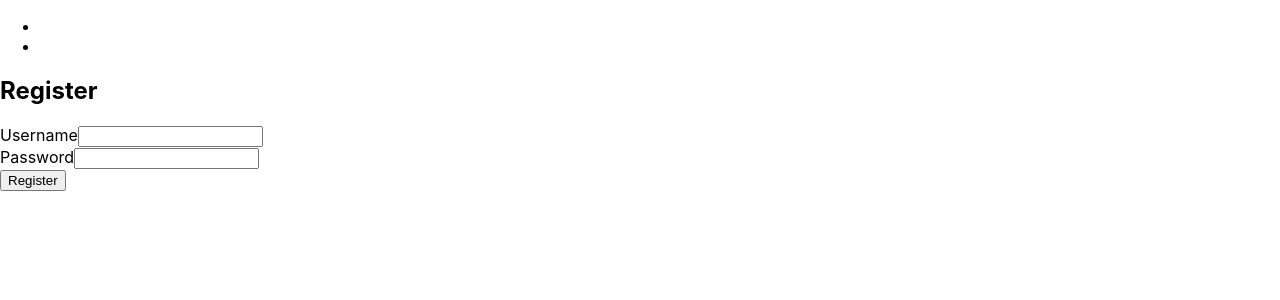
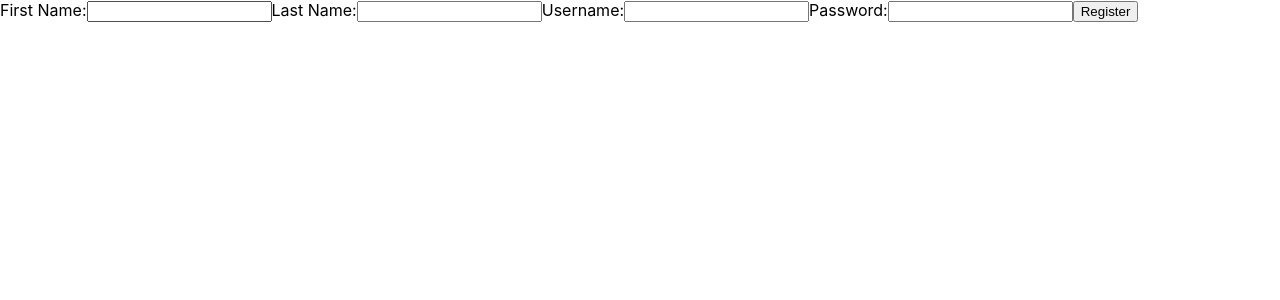
Before and after one commit to byfad51/e-commerce-team-project, a React (Create React App) app in the folder ui/e-commerce/: page /register in a window 1280 px wide. Shown: the top 300 px of the page. Built offline with nearby package versions, Linux system fonts and the light colour scheme; the HTML template or start-up script is replaced by a standard one.

Commit message:
register

```diff
--- a/ui/e-commerce/src/App.js
+++ b/ui/e-commerce/src/App.js
@@ -1,35 +1,16 @@
-import React from 'react';
-import { Login, Register } from './components/auth.js';
-import {
-  BrowserRouter,
-  Routes,
-  Route,
-  Link
-} from "react-router-dom";
+import { BrowserRouter as Router, Routes, Route } from "react-router-dom";
+import Home from "./components/Home";
+import Register from "./components/Register";
 
-const App = () => {
+function App() {
   return (
-      <div className="App">
-        <nav>
-          <ul>
-            <li>
-            </li>
-            <li>
-
-            </li>
-          </ul>
-        </nav>
-        <BrowserRouter>
-        <Routes>
-        <Route path="/" element={<Register />} />
+    <Router>
+      <Routes>
+        <Route path="/" element={<Home />} />
         <Route path="/register" element={<Register />} />
-        <Route path="/login" element={<Login />} />
-
       </Routes>
-    </BrowserRouter>
-      </div>
-
+    </Router>
   );
-};
+}
 
 export default App;
--- /dev/null
+++ b/ui/e-commerce/src/components/Home.jsx
@@ -0,0 +1,5 @@
+function Home() {
+    return <h1>Welcome to my homepage!</h1>;
+  }
+
+  export default Home;
--- /dev/null
+++ b/ui/e-commerce/src/components/Register.jsx
@@ -0,0 +1,73 @@
+import React, { useState } from "react";
+
+function Register() {
+  const [firstName, setFirstName] = useState("");
+  const [lastName, setLastName] = useState("");
+  const [username, setUsername] = useState("");
+  const [password, setPassword] = useState("");
+
+  const handleSubmit = async (event) => {
+    event.preventDefault();
+    const user = {
+      firstName: firstName,
+      lastName: lastName,
+      username: username,
+      password: password,
+    };
+    try {
+      const response = await fetch("/api/register", {
+        method: "POST",
+        headers: {
+          "Content-Type": "application/json"
+        },
+        body: JSON.stringify(user)
+      });
+      //const data = await response.json();
+      const data = await JSON.stringify(user);
+      console.log(user);
+      console.log(data);
+    } catch (error) {
+      console.error(error);
+    }
+  };
+
+  return (
+    <form onSubmit={handleSubmit}>
+      <label>
+        First Name:
+        <input
+          type="text"
+          value={firstName}
+          onChange={(event) => setFirstName(event.target.value)}
+        />
+      </label>
+      <label>
+        Last Name:
+        <input
+          type="text"
+          value={lastName}
+          onChange={(event) => setLastName(event.target.value)}
+        />
+      </label>
+      <label>
+        Username:
+        <input
+          type="text"
+          value={username}
+          onChange={(event) => setUsername(event.target.value)}
+        />
+      </label>
+      <label>
+        Password:
+        <input
+          type="password"
+          value={password}
+          onChange={(event) => setPassword(event.target.value)}
+        />
+      </label>
+      <button type="submit">Register</button>
+    </form>
+  );
+}
+
+export default Register;
```
Also changed, not shown: ui/e-commerce/src/components/Auth.jsx (renamed from ui/e-commerce/src/components/auth.js).
